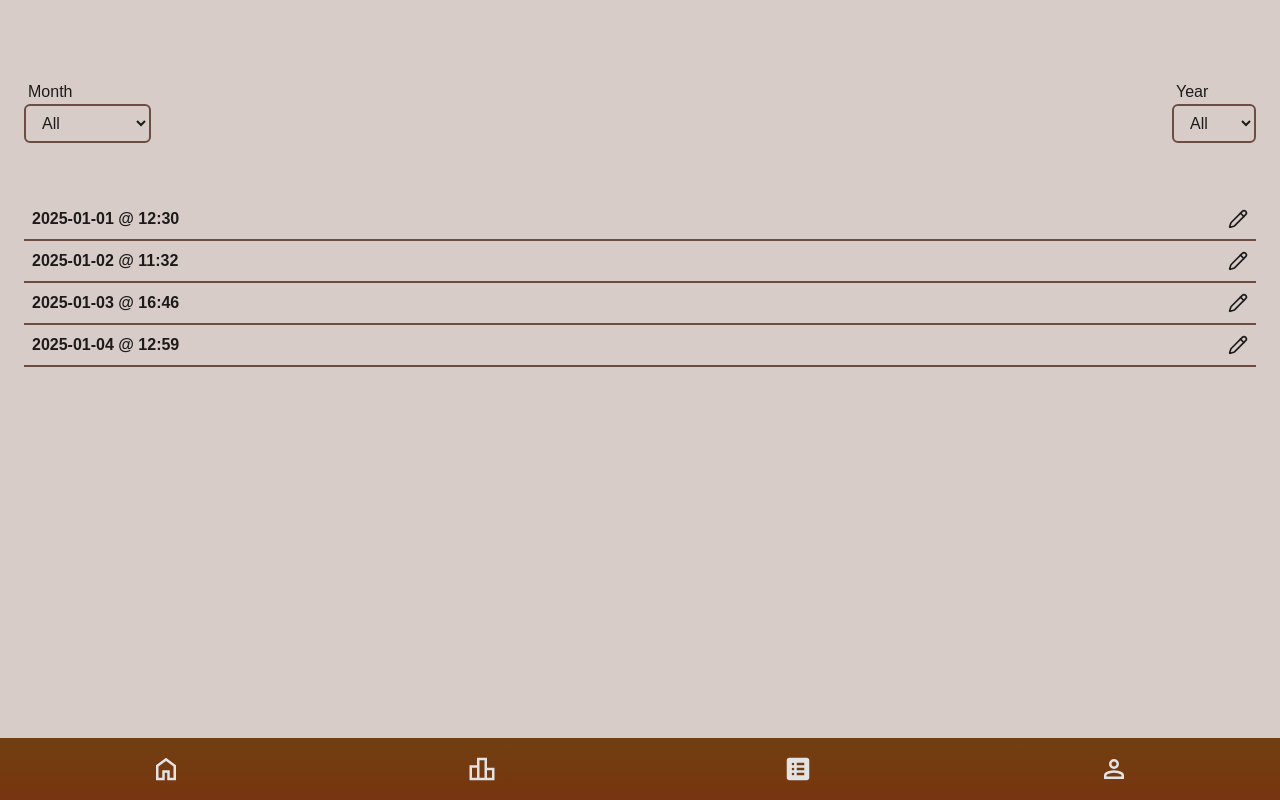
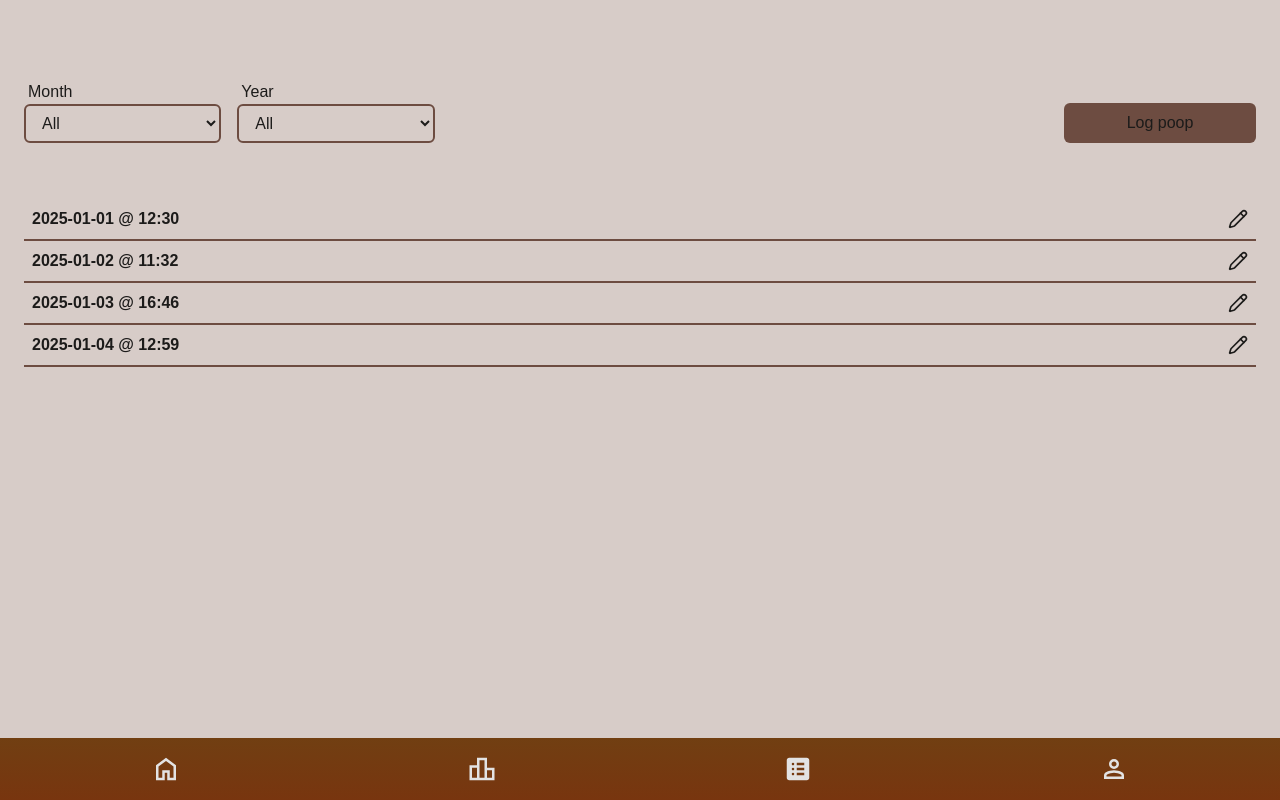
Before and after one commit to pauloo0/poop-tracker, a Next.js app: page /logs in a window 1280 px wide. Built offline with nearby package versions, Linux system fonts and the light colour scheme; no server answers; sample sign-in values are in the browser's storage.

Commit message:
A link to create poop

```diff
--- a/app/logs/page.tsx
+++ b/app/logs/page.tsx
@@ -2,6 +2,7 @@
 
 import { redirect } from 'next/navigation'
 import { Pencil } from 'lucide-react'
+import Link from 'next/link'
 
 export default function Logs() {
   return (
@@ -9,9 +10,13 @@ export default function Logs() {
       <main className='p-6'>
         <section
           id='filters'
-          className='my-14 flex flex-row items-center justify-between'
+          className='flex flex-col items-center justify-between w-full gap-4 sm:items-end sm:flex-row my-14'
         >
-          <div className='flex flex-col'>
+          <div
+            id='comboboxes'
+            className='flex flex-row items-center justify-center gap-4 w-full sm:w-1/3'
+          >
+            <div className='flex flex-col flex-1'>
               <label htmlFor='month' className='px-1 text-foregroung'>
                 Month
               </label>
@@ -35,8 +40,7 @@ export default function Logs() {
                 <option value='dec'>December</option>
               </select>
             </div>
-
-          <div className='flex flex-col'>
+            <div className='flex flex-col flex-1'>
               <label htmlFor='year' className='px-1 text-foregroung'>
                 Year
               </label>
@@ -53,6 +57,14 @@ export default function Logs() {
                 <option value='2021'>2021</option>
               </select>
             </div>
+          </div>
+
+          <Link
+            href='/new-poop'
+            className='flex flex-row items-center justify-center w-full px-3 py-2 rounded-md bg-primary text-foreground sm:w-48'
+          >
+            Log poop
+          </Link>
         </section>
 
         <section id='logs'>
```
Lines whose indentation alone changed are shown as unchanged.
